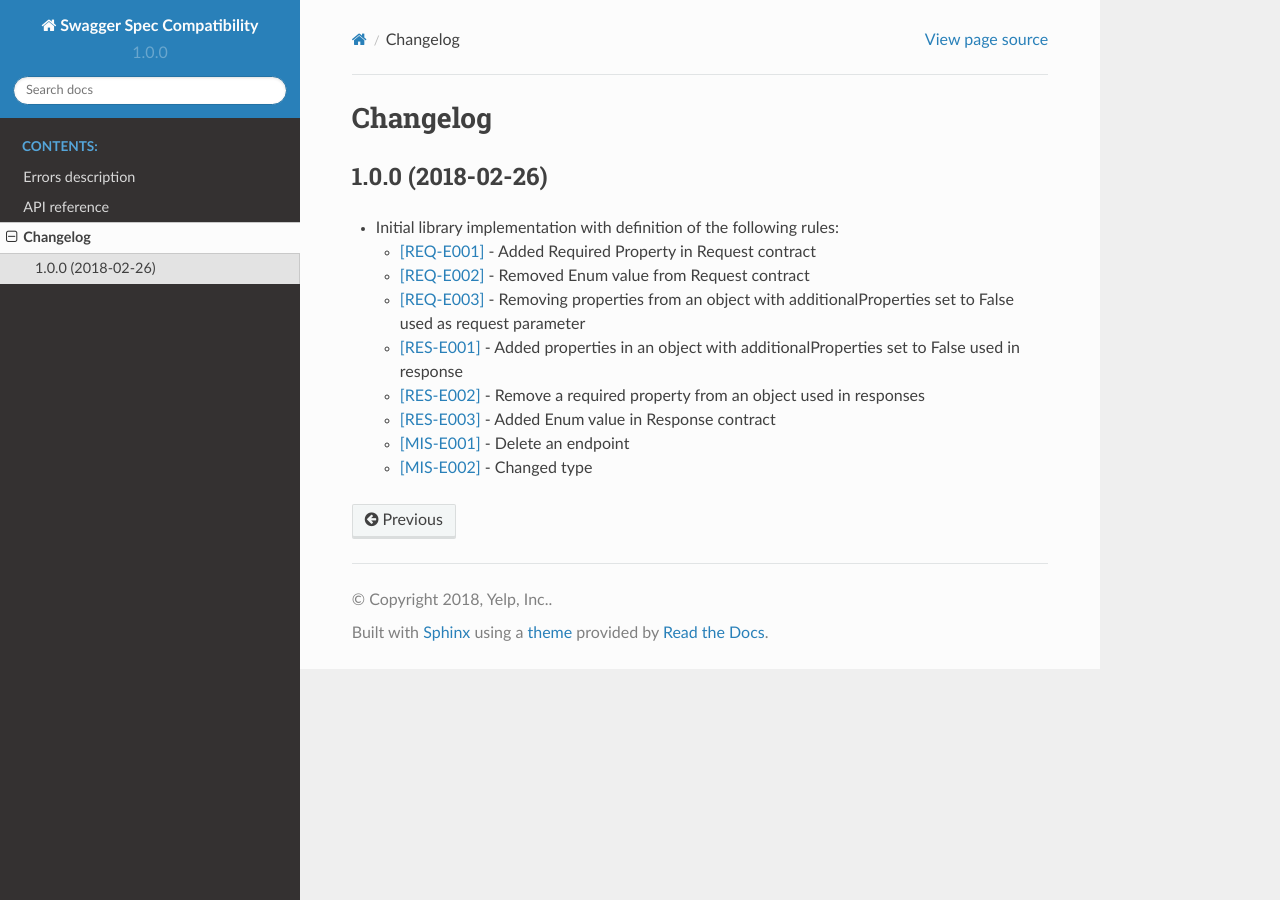
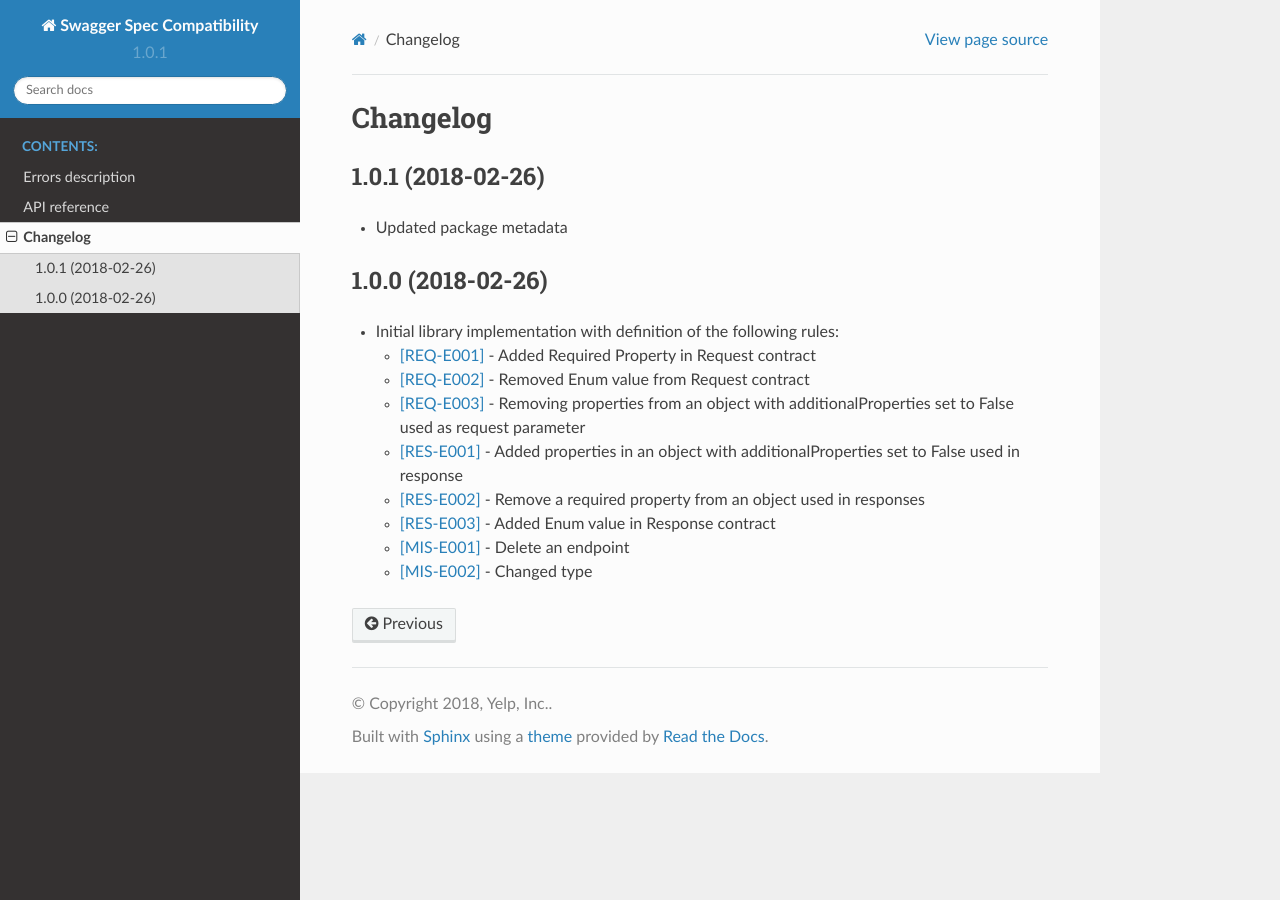
Before and after one commit to Yelp/swagger-spec-compatibility, a Sphinx documentation site: the page built from docs/source/changelog.rst, in a window 1280 px wide. Built offline with Sphinx 7.4.7 and the Read the Docs theme 2.0.0, drawn with Linux system fonts in a browser that asks for light colours.

Commit message:
Release version v1.0.1

```diff
--- a/docs/source/changelog.rst
+++ b/docs/source/changelog.rst
@@ -1,5 +1,9 @@
 Changelog
 =========
+
+1.0.1 (2018-02-26)
+------------------
+* Updated package metadata
 
 1.0.0 (2018-02-26)
 ------------------
--- a/setup.py
+++ b/setup.py
@@ -7,7 +7,7 @@ with open('README.rst') as readme:
 
 setup(
     name='swagger-spec-compatibility',
-    version='1.0.0',
+    version='1.0.1',
     author='Yelp, Inc.',
     author_email='opensource+swagger-spec-compatibility@yelp.com',
     description='Python library to check Swagger Spec backward compatibility',
```
Also changed, not shown: 1 other file.
